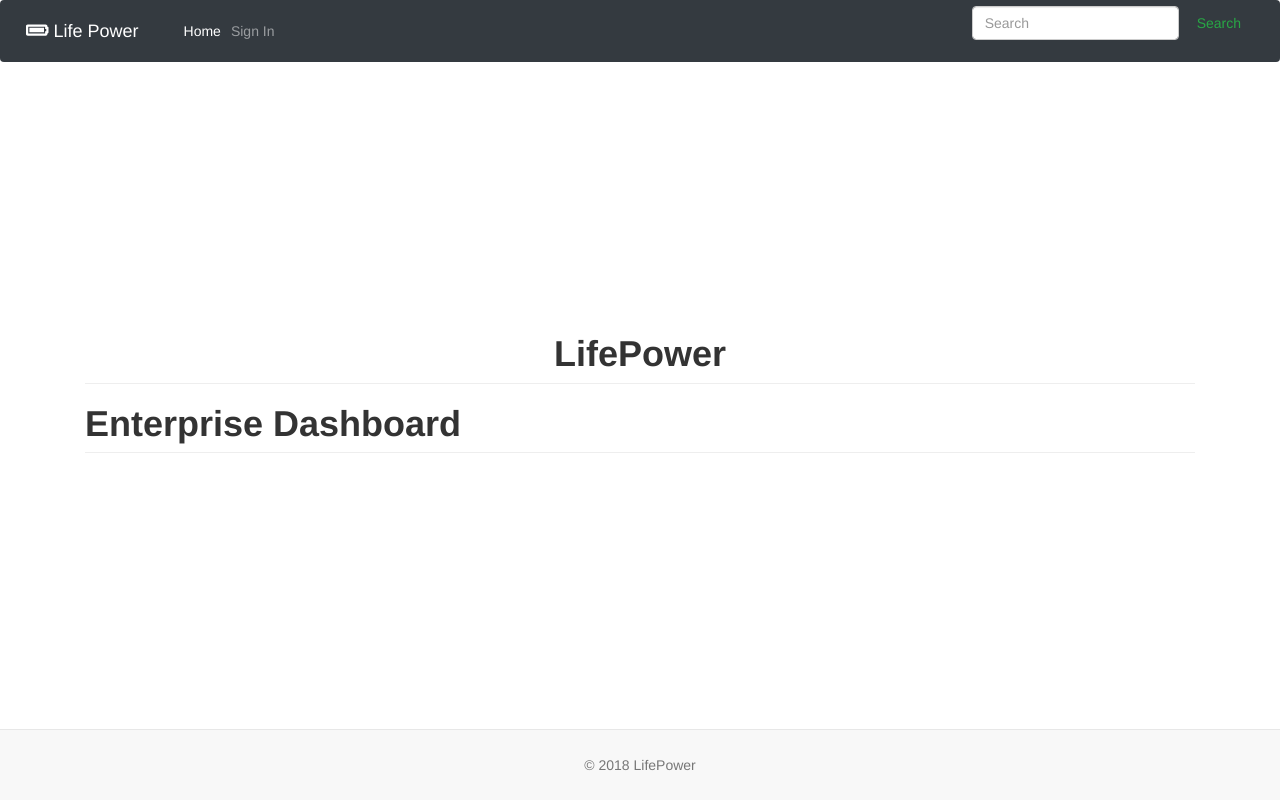
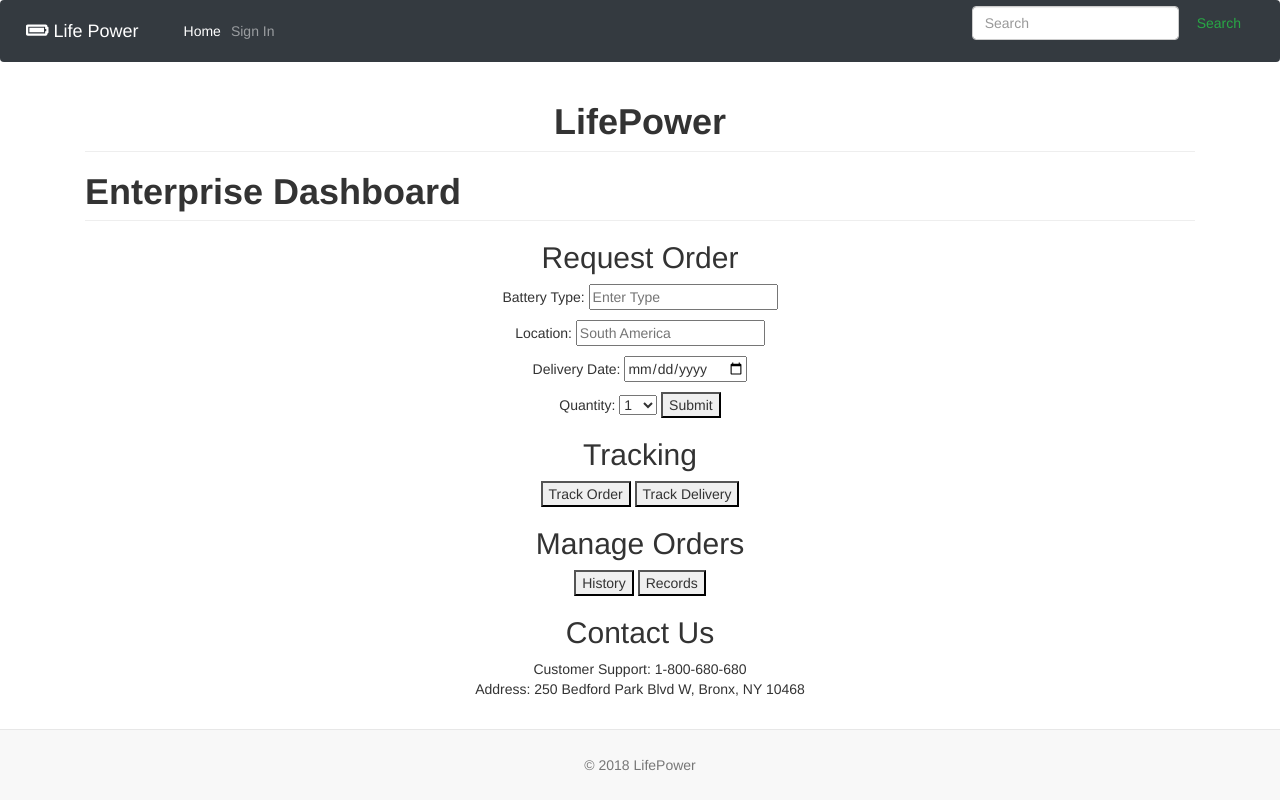
Before and after one commit to synac1/lifePower, a Flask app: page /eDashboard in a window 1280 px wide. Run offline with Flask 2, Linux system fonts and the light colour scheme; some libraries are stand-ins or nearby versions.

Commit message:
Conected pages

```diff
--- a/templates/enterpriseDashboard.html
+++ b/templates/enterpriseDashboard.html
@@ -2,11 +2,60 @@
 {% block title %}LifePower{% endblock %}
 {% block content %}
    <div class="container">
-            <div class="row" style="margin-top:232px;">
+            <div class="row">
                 <div class="col-md-12">
                     <h1 class="text-center" data-aos="fade-right" data-aos-duration="3000" ><strong>LifePower</strong></h1>
                     <h1><strong>Enterprise Dashboard</strong></h1>
                     <p class="lead text-center" data-aos="fade-left" data-aos-duration="3000" s><em></em> </p>
+                    <div class="text-center requestOrder" >
+					    <form class="requestForm" action="index.html" method="post">
+					      <h2>
+					        <caption>Request Order</caption>
+					      </h2>
+
+					      Battery Type: <input type="text" name="" placeholder="Enter Type"><p></p>
+
+					      Location: <input type="text" name="" placeholder="South America"><p></p>
+					      Delivery Date: <input type="date" name="" ><p></p>
+					      Quantity:
+					      <select class="" name="">
+					        <option value="">1</option>
+					        <option value="">2</option>
+					        <option value="">3</option>
+					        <option value="">4</option>
+					        <option value="">5</option>
+					        <option value="">6</option>
+					        <option value="">7</option>
+					        <option value="">8</option>
+					        <option value="">9</option>
+					        <option value="">10</option>
+					      </select>
+
+					      <button type="submit" name="button">Submit</button>
+					    </form>
+					  </div>
+
+					  <div class=" text-center tracking">
+					    <h2>Tracking</h2>
+					    <button type="button" name="button1">Track Order</button>
+					    <button type="button" name="button2">Track Delivery</button>
+
+					  </div>
+
+					  <div class="text-center manageOrder">
+					    <h2>Manage Orders</h2>
+					    <button type="button" name="button1">History</button>
+					    <button type="button" name="button2">Records</button>
+
+					  </div>
+
+
+					  <div class=" text-center contact">
+					    <h2>Contact Us</h2>
+					    Customer Support: 1-800-680-680 <br>
+					    Address: 250 Bedford Park Blvd W, Bronx, NY 10468
+
+					  </div>
                 </div>
 
 
```
Also changed, not shown: templates/userDashboard.html (+30 -1 lines), templates/old/enterprise.html (renamed from enterprise.html), templates/old/user_request_form.html (renamed from templates/user_request_form.html), 7 other files.
